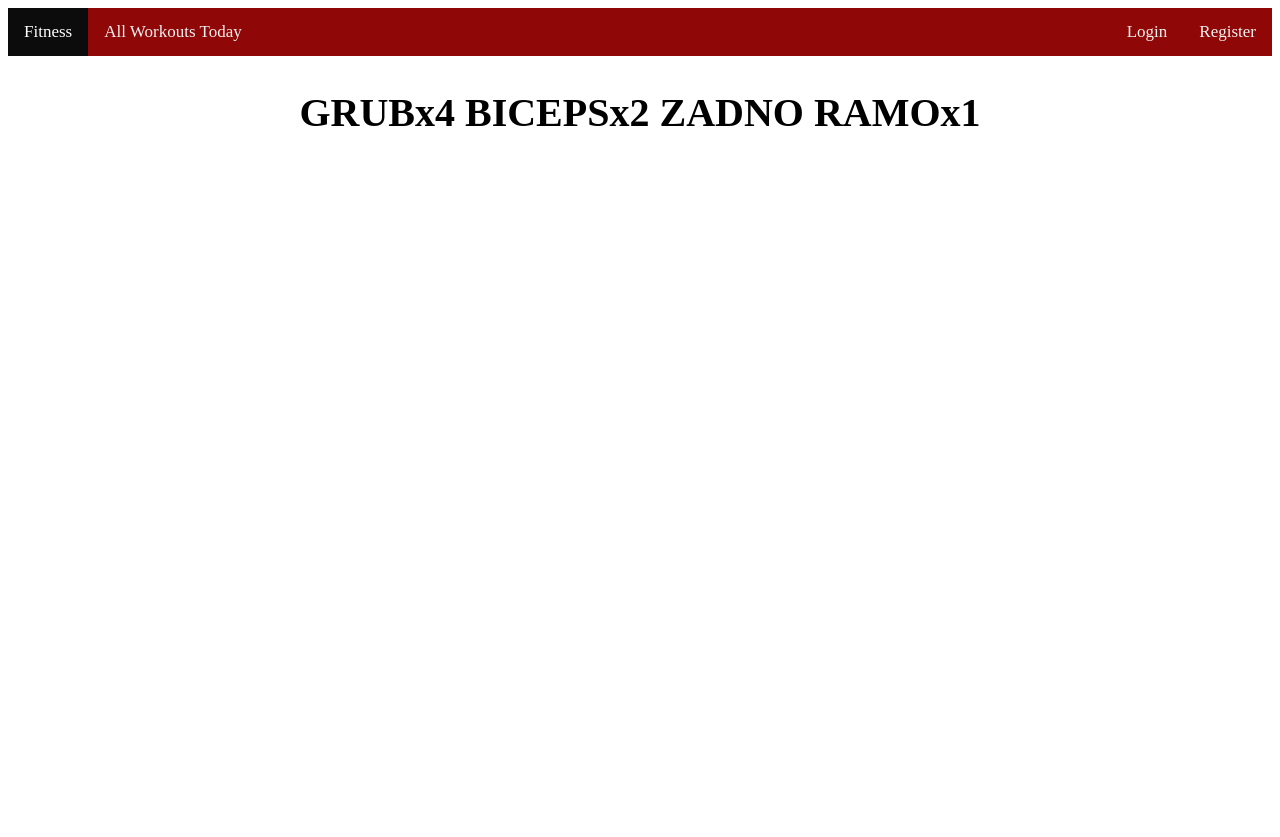
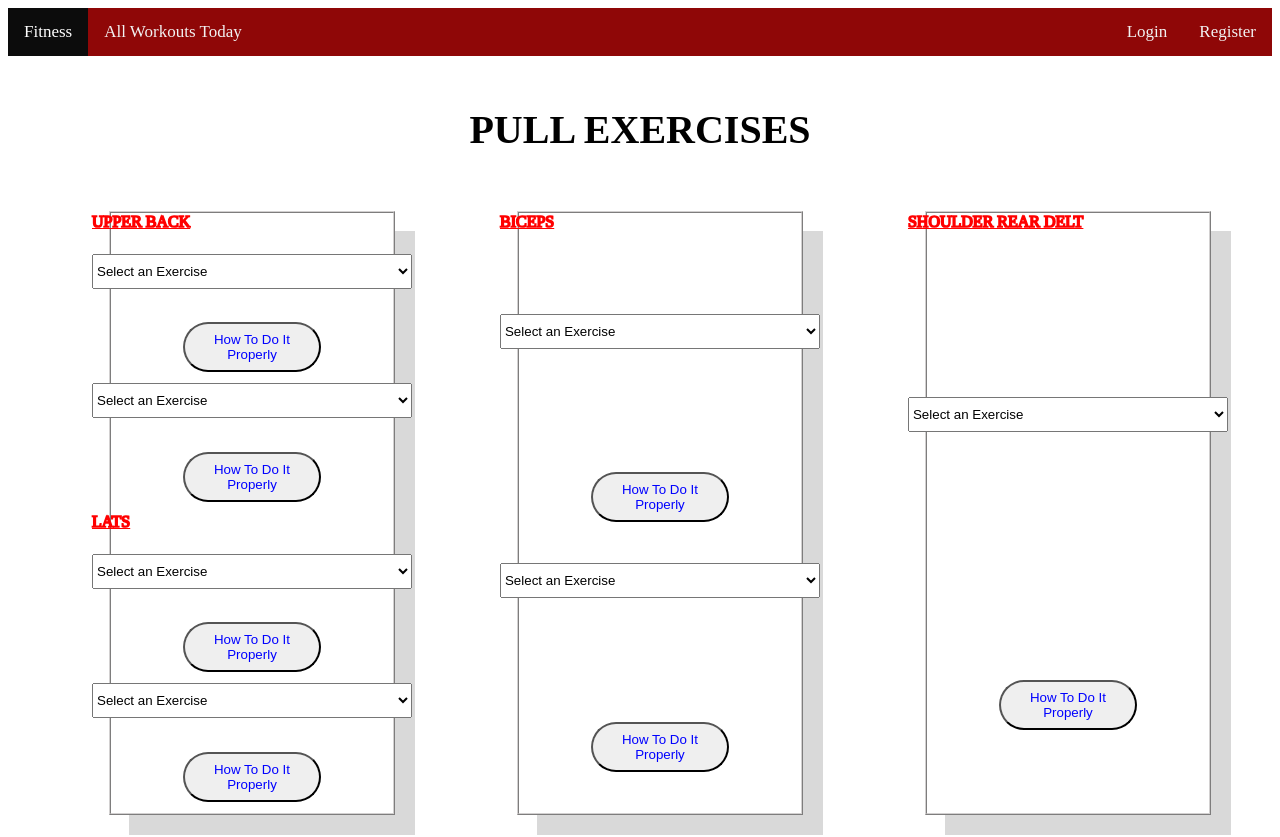
Before and after one commit to nikolovcdxx/workout-today, a React (Create React App) app in the folder client/: page /create/pull in a window 1280 px wide. Shown: the top 837 px of the page. Before the commit the page ends 800 px from the top, so only its background shows below. Built offline with nearby package versions, Linux system fonts and the light colour scheme; no server answers.

Commit message:
Fully Created Pull Component

```diff
--- a/client/public/index.html
+++ b/client/public/index.html
@@ -8,7 +8,6 @@
   <link rel="preconnect" href="https://fonts.googleapis.com">
   <link rel="preconnect" href="https://fonts.gstatic.com" crossorigin>
   <link href="https://fonts.googleapis.com/css2?family=Roboto:ital@1&display=swap" rel="stylesheet">
-
   <meta name="viewport" content="width=device-width, initial-scale=1" />
   <meta name="theme-color" content="#000000" />
   <meta name="description" content="Web site created using create-react-app" />
--- a/client/src/App.js
+++ b/client/src/App.js
@@ -17,6 +17,7 @@ import Login from './components/Login/Login';
 import Logout from './components/Logout/Logout';
 import CreateSelection from './components/Create/CreateSelection/CreateSelection';
 import Push from './components/Create/Push/Push';
+import Pull from './components/Create/Pull/Pull';
 import Edit from './components/Edit/Edit';
 import { useLocalStorage } from './hooks/useLocalStorage';
 
@@ -65,7 +66,7 @@ function App() {
                         <Route path="/logout" element={<Logout />} />
                         <Route path="/create" element={<CreateSelection />} />
                         <Route path="/create/push" element={<Push />} />
-                        <Route path="/create/pull" element={<h2>GRUBx4 BICEPSx2 ZADNO RAMOx1</h2>} />
+                        <Route path="/create/pull" element={<Pull />} />
                         <Route path="/create/legs" element={<h2>LEGSx4</h2>} />
                         <Route path="/workouts" element={<Catalog />} />
                         <Route path="/workouts/:workoutId" element={<h2>DETAILITE ZA TRENIROVKATA NA CHOBANIN X</h2>} />
--- a/client/src/components/Catalog/CatalogItem/CatalogItem.js
+++ b/client/src/components/Catalog/CatalogItem/CatalogItem.js
@@ -13,7 +13,7 @@ export default function CatalogItem({ workout }) {
         <li className="item">
             <header className="pad-med">
                 {isMyWorkout
-                    ? <h2 style={{ color: 'lawngreen' }}>{'Your workout'}</h2>
+                    ? <h2 style={{ color: 'lawngreen' }}>{'My workout'}</h2>
                     : <h2>{`${usernameCap(workout.ownerName)}'s workout`}</h2>
                 }
             </header>
@@ -22,7 +22,7 @@ export default function CatalogItem({ workout }) {
             </div>
             <footer className="align-center pad-med">
                 {isMyWorkout
-                    ? <span>Your choise today: <div><strong>{workout.type.toUpperCase()}</strong></div></span>
+                    ? <span>My choise today: <div><strong>{workout.type.toUpperCase()}</strong></div></span>
                     : <span>His choise today: <div><strong>{workout.type.toUpperCase()}</strong></div></span>
                 }
                 <Link className="action" to={`/workouts/${workout._id}`}>
--- a/client/src/components/Create/Pull/Pull.js
+++ b/client/src/components/Create/Pull/Pull.js
@@ -0,0 +1,153 @@
+import { useState } from 'react';
+import { useNavigate } from 'react-router-dom';
+import { useContext } from 'react';
+
+import { WorkoutContext } from '../../../contexts/WorkoutContext';
+import * as workoutService from '../../../services/workoutService';
+import workoutCreation from '../../../services/workoutCreation';
+import videoService from '../../../services/videoService';
+
+export default function Push() {
+    const navigate = useNavigate();
+    const { workouts, workoutAdd } = useContext(WorkoutContext);
+
+    const generateHandler = (e) => {
+        e.preventDefault();
+        try {
+            const workoutData = workoutCreation(e, workouts, 'pull');
+
+            if (typeof workoutData === 'string') {
+                throw new Error(workoutData);
+            }
+
+            workoutService.create(workoutData)
+                .then(result => {
+                    workoutAdd(result);
+                });
+
+            navigate('/workouts');
+        } catch (err) {
+            alert(err.message);
+        }
+    };
+
+    const [upperBack1, setUpperBack1] = useState('');
+    const [upperBack2, setUpperBack2] = useState('');
+    const [lats1, setLats1] = useState('');
+    const [lats2, setLats2] = useState('');
+    const [biceps1, setBiceps1] = useState('');
+    const [biceps2, setBiceps2] = useState('');
+    const [rearDelt, setRearDelt] = useState('');
+
+
+    const onClickVideoHandler = (e) => {
+        const id = e.target.id;
+        switch (id) {
+            case 'up-back1':
+                videoService(upperBack1);
+                break;
+            case 'up-back2':
+                videoService(upperBack2);
+                break;
+            case 'lat1':
+                videoService(lats1);
+                break;
+            case 'lat2':
+                videoService(lats2);
+                break;
+            case 'bicep1':
+                videoService(biceps1);
+                break;
+            case 'bicep2':
+                videoService(biceps2);
+                break;
+            case 'r-delt':
+                videoService(rearDelt);
+                break;
+            default:
+                break;
+        }
+    };
+
+    return (
+        <form onSubmit={generateHandler}>
+            <section id="dashboard">
+                <h2>PULL EXERCISES</h2>
+                <ul className="push-card-wrapper">
+                    <li className="push-card">
+                        <label htmlFor="upper-back1">UPPER BACK</label>
+                        <select name="upper-back1" id="upper-back1" value={upperBack1} onChange={(e) => setUpperBack1(e.target.value)}>
+                            <option value="none" hidden>Select an Exercise</option>
+                            <option value="barbell-rows" disabled={upperBack2 === 'barbell-rows'}>Barbell Rows</option>
+                            <option value="seated-rows" disabled={upperBack2 === 'seated-rows'}>Seated Rows</option>
+                            <option value="meadows-rows" disabled={upperBack2 === 'meadows-rows'}>Meadows Rows</option>
+                            <option value="chest-supported-dumbbell-rows" disabled={upperBack2 === 'chest-supported-dumbbell-rows'}>Chest Supported Dumbbell Rows</option>
+                        </select>
+                        <button type="button" id="up-back1" onClick={onClickVideoHandler}>How To Do It Properly</button>
+
+                        <select name="upper-back2" id="upper-back2" value={upperBack2} onChange={(e) => setUpperBack2(e.target.value)}>
+                            <option value="none" hidden>Select an Exercise</option>
+                            <option value="barbell-rows" disabled={upperBack1 === 'barbell-rows'}>Barbell Rows</option>
+                            <option value="seated-rows" disabled={upperBack1 === 'seated-rows'}>Seated Rows</option>
+                            <option value="meadows-rows" disabled={upperBack1 === 'meadows-rows'}>Meadows Rows</option>
+                            <option value="chest-supported-dumbbell-rows" disabled={upperBack1 === 'chest-supported-dumbbell-rows'}>Chest Supported Dumbbell Rows</option>
+                        </select>
+                        <button type="button" id="up-back2" onClick={onClickVideoHandler}>How To Do It Properly</button>
+
+                        <label htmlFor="lats1">LATS</label>
+                        <select name="lats1" id="lats1" value={lats1} onChange={(e) => setLats1(e.target.value)}>
+                            <option value="none" hidden>Select an Exercise</option>
+                            <option value="seated-rows-lats-focused" disabled={lats2 === 'seated-rows-lats-focused'}>Seated Rows Lats Focused</option>
+                            <option value="chest-supported-dumbbell-lat-rows" disabled={lats2 === 'chest-supported-dumbbell-lat-rows'}>Chest Supported Dumbbell Lat Rows</option>
+                            <option value="one-arm-cable-rows" disabled={lats2 === 'one-arm-cable-rows'}>One Arm Cable Rows</option>
+                            <option value="lat-pulldowns" disabled={lats2 === 'lat-pulldowns'}>Lat Pulldowns</option>
+                        </select>
+                        <button type="button" id="lat1" onClick={onClickVideoHandler}>How To Do It Properly</button>
+
+                        <select name="lats2" id="lats2" value={lats2} onChange={(e) => setLats2(e.target.value)}>
+                            <option value="none" hidden>Select an Exercise</option>
+                            <option value="seated-rows-lats-focused" disabled={lats1 === 'seated-rows-lats-focused'}>Seated Rows Lats Focused</option>
+                            <option value="chest-supported-dumbbell-lat-rows" disabled={lats1 === 'chest-supported-dumbbell-lat-rows'}>Chest Supported Dumbbell Lat Rows</option>
+                            <option value="one-arm-cable-rows" disabled={lats1 === 'one-arm-cable-rows'}>One Arm Cable Rows</option>
+                            <option value="lat-pulldowns" disabled={lats1 === 'lat-pulldowns'}>Lat Pulldowns</option>
+                        </select>
+                        <button type="button" id="lat2" onClick={onClickVideoHandler}>How To Do It Properly</button>
+                    </li>
+                    <li className="push-card">
+                        <label htmlFor="biceps1">BICEPS</label>
+                        <select name="biceps1" id="biceps1" value={biceps1} onChange={(e) => setBiceps1(e.target.value)}>
+                            <option value="none" hidden>Select an Exercise</option>
+                            <option value="incline-dumbbell-curls" disabled={biceps2 === 'incline-dumbbell-curls'}>Incline Dumbbell Curls</option>
+                            <option value="chinups" disabled={biceps2 === 'chinups'}>Chinups</option>
+                            <option value="barbell-curls" disabled={biceps2 === 'barbell-curls'}>Barbell Curls</option>
+                            <option value="alt.-standing-dumbbell-curls" disabled={biceps2 === 'alt.-standing-dumbbell-curls'}>Alt. Standing Dumbbell Curls</option>
+                        </select>
+                        <button type="button" id="bicep1" onClick={onClickVideoHandler}>How To Do It Properly</button>
+
+                        <select name="biceps2" id="biceps2" value={biceps2} onChange={(e) => setBiceps2(e.target.value)}>
+                            <option value="none" hidden>Select an Exercise</option>
+                            <option value="incline-dumbbell-curls" disabled={biceps1 === 'incline-dumbbell-curls'}>Incline Dumbbell Curls</option>
+                            <option value="chinups" disabled={biceps1 === 'chinups'}>Chinups</option>
+                            <option value="barbell-curls" disabled={biceps1 === 'barbell-curls'}>Barbell Curls</option>
+                            <option value="alt.-standing-dumbbell-curls" disabled={biceps1 === 'alt.-standing-dumbbell-curls'}>Alt. Standing Dumbbell Curls</option>
+                        </select>
+                        <button type="button" id="bicep2" onClick={onClickVideoHandler}>How To Do It Properly</button>
+                    </li>
+                    <li className="push-card">
+                        <label htmlFor="rear-delt">SHOULDER REAR DELT</label>
+                        <select name="rear-delt" id="rear-delt" value={rearDelt} onChange={(e) => setRearDelt(e.target.value)}>
+                            <option value="none" hidden>Select an Exercise</option>
+                            <option value="double-arm-reverse-cable-fly">Double Arm Reverse Cable Fly</option>
+                            <option value="dumbbell-rear-delt-rows">Dumbbell Rear Delt Rows</option>
+                            <option value="dumbbell-hip-huggers">Dumbbell Hip Huggers</option>
+                            <option value="reverse-peck-deck-machine">Reverse Peck Deck Machine</option>
+                        </select>
+                        <button type="button" id="r-delt" onClick={onClickVideoHandler}>How To Do It Properly</button>
+                    </li>
+                </ul>
+
+            </section>
+            <button className="btn-generate">GENERATE</button>
+        </form>
+    );
+}
--- a/client/src/components/Create/Push/Push.js
+++ b/client/src/components/Create/Push/Push.js
@@ -43,25 +43,25 @@ export default function Push() {
         const id = e.target.id;
         switch (id) {
             case 'up-chest':
-                upperChest ? videoService(upperChest) : alert('Not selected exercise!');
+                videoService(upperChest);
                 break;
             case 'mid-chest':
-                middleChest ? videoService(middleChest)  : alert('Not selected exercise!');
+                videoService(middleChest);
                 break;
             case 'low-chest':
-                lowerChest ? videoService(lowerChest) : alert('Not selected exercise!');
+               videoService(lowerChest);
                 break;
             case 'tri1':
-                triceps1 ? videoService(triceps1) : alert('Not selected exercise!');
+                videoService(triceps1);
                 break;
             case 'tri2':
-                triceps2 ? videoService(triceps2) : alert('Not selected exercise!');
+                videoService(triceps2);
                 break;
             case 'f-delt':
-                frontDelt ? videoService(frontDelt) : alert('Not selected exercise!');
+                videoService(frontDelt);
                 break;
             case 's-delt':
-                sideDelt ? videoService(sideDelt) : alert('Not selected exercise!');
+                videoService(sideDelt);
                 break;
             default:
                 break;
@@ -81,7 +81,7 @@ export default function Push() {
                             <option value="low-to-high-cable-fly">Low To High Cable Fly</option>
                             <option value="incline-chest-press-machine">Incline Chest Press Machine</option>
                         </select>
-                        <button type="button" id="up-chest" onClick={onClickVideoHandler}>how to do it properly</button>
+                        <button type="button" id="up-chest" onClick={onClickVideoHandler}>How To Do It Properly</button>
 
                         <label htmlFor="middle-chest">MIDDLE CHEST</label>
                         <select name="middle-chest" id="middle-chest" value={middleChest} onChange={(e) => setMiddleChest(e.target.value)}>
@@ -90,7 +90,7 @@ export default function Push() {
                             <option value="standing-cable-fly">Standing Cable Fly</option>
                             <option value="pec-deck-machine">Pec Deck Machine</option>
                         </select>
-                        <button type="button" id="mid-chest" onClick={onClickVideoHandler}>how to do it properly</button>
+                        <button type="button" id="mid-chest" onClick={onClickVideoHandler}>How To Do It Properly</button>
 
                         <label htmlFor="lower-chest">LOWER CHEST</label>
                         <select name="lower-chest" id="lower-chest" value={lowerChest} onChange={(e) => setLowerChest(e.target.value)}>
@@ -99,32 +99,29 @@ export default function Push() {
                             <option value="high-to-low-cable-fly">High To Low Cable Fly</option>
                             <option value="chest-dips">Chest Dips</option>
                         </select>
-                        <button type="button" id="low-chest" onClick={onClickVideoHandler}>how to do it properly</button>
-
+                        <button type="button" id="low-chest" onClick={onClickVideoHandler}>How To Do It Properly</button>
                     </li>
                     <li className="push-card">
                         <label htmlFor="triceps1">TRICEPS</label>
                         <select name="triceps1" id="triceps1" value={triceps1} onChange={(e) => setTriceps1(e.target.value)}>
                             <option value="none" hidden>Select an Exercise</option>
-                            <option value="lying-tricep-extension">Lying Tricep Extension</option>
-                            <option value="incline-dumbbell-powerbombs">Incline Dumbbell Powerbombs</option>
-                            <option value="rocking-pushdowns">Rocking Pushdowns</option>
-                            <option value="close-grip-bench-press">Close Grip Bench Press</option>
-                            <option value="dumbbell-kickbacks">Dumbbell Kickbacks</option>
+                            <option value="lying-tricep-extension" disabled={triceps2 === 'lying-tricep-extension'}>Lying Tricep Extension</option>
+                            <option value="incline-dumbbell-powerbombs" disabled={triceps2 === 'incline-dumbbell-powerbombs'}>Incline Dumbbell Powerbombs</option>
+                            <option value="rocking-pushdowns" disabled={triceps2 === 'rocking-pushdowns'}>Rocking Pushdowns</option>
+                            <option value="close-grip-bench-press" disabled={triceps2 === 'close-grip-bench-press'}>Close Grip Bench Press</option>
+                            <option value="dumbbell-kickbacks" disabled={triceps2 === 'dumbbell-kickbacks'}>Dumbbell Kickbacks</option>
                         </select>
-                        <button type="button" id="tri1" onClick={onClickVideoHandler}>how to do it properly</button>
+                        <button type="button" id="tri1" onClick={onClickVideoHandler}>How To Do It Properly</button>
 
-                        <label htmlFor="triceps2">TRICEPS</label>
                         <select name="triceps2" id="triceps2" value={triceps2} onChange={(e) => setTriceps2(e.target.value)}>
                             <option value="none" hidden>Select an Exercise</option>
-                            <option value="lying-tricep-extension">Lying Tricep Extension</option>
-                            <option value="incline-dumbbell-powerbombs">Incline Dumbbell Powerbombs</option>
-                            <option value="rocking-pushdowns">Rocking Pushdowns</option>
-                            <option value="close-grip-bench-press">Close Grip Bench Press</option>
-                            <option value="dumbbell-kickbacks">Dumbbell Kickbacks</option>
+                            <option value="lying-tricep-extension" disabled={triceps1 === 'lying-tricep-extension'}>Lying Tricep Extension</option>
+                            <option value="incline-dumbbell-powerbombs" disabled={triceps1 === 'incline-dumbbell-powerbombs'}>Incline Dumbbell Powerbombs</option>
+                            <option value="rocking-pushdowns" disabled={triceps1 === 'rocking-pushdowns'}>Rocking Pushdowns</option>
+                            <option value="close-grip-bench-press" disabled={triceps1 === 'close-grip-bench-press'}>Close Grip Bench Press</option>
+                            <option value="dumbbell-kickbacks" disabled={triceps1 === 'dumbbell-kickbacks'}>Dumbbell Kickbacks</option>
                         </select>
-                        <button type="button" id="tri2" onClick={onClickVideoHandler}>how to do it properly</button>
-
+                        <button type="button" id="tri2" onClick={onClickVideoHandler}>How To Do It Properly</button>
                     </li>
                     <li className="push-card">
                         <label htmlFor="front-delt">SHOULDER FRONT DELT</label>
@@ -134,7 +131,7 @@ export default function Push() {
                             <option value="dumbbell-front-raises">Dumbbell Front Raises</option>
                             <option value="shoulder-press-machine">Shoulder Press Machine</option>
                         </select>
-                        <button type="button" id="f-delt" onClick={onClickVideoHandler}>how to do it properly</button>
+                        <button type="button" id="f-delt" onClick={onClickVideoHandler}>How To Do It Properly</button>
 
                         <label htmlFor="side-delt">SHOULDER SIDE DELT</label>
                         <select name="side-delt" id="side-delt" value={sideDelt} onChange={(e) => setSideDelt(e.target.value)}>
@@ -143,10 +140,9 @@ export default function Push() {
                             <option value="lying-incline-lateral-raise">Lying Incline Lateral Raise</option>
                             <option value="cable-lateral-raise">Cable Lateral Raise</option>
                         </select>
-                        <button type="button" id="s-delt" onClick={onClickVideoHandler}>how to do it properly</button>
+                        <button type="button" id="s-delt" onClick={onClickVideoHandler}>How To Do It Properly</button>
                     </li>
                 </ul>
-
             </section>
             <button className="btn-generate">GENERATE</button>
         </form>
--- a/client/src/services/videoService.js
+++ b/client/src/services/videoService.js
@@ -1,5 +1,5 @@
 const videoService = (fileName) => {
-    console.log('video', fileName);
+    fileName ? console.log('video', fileName) : alert('Not selected exercise!');
 };
 
 export default videoService;
```
